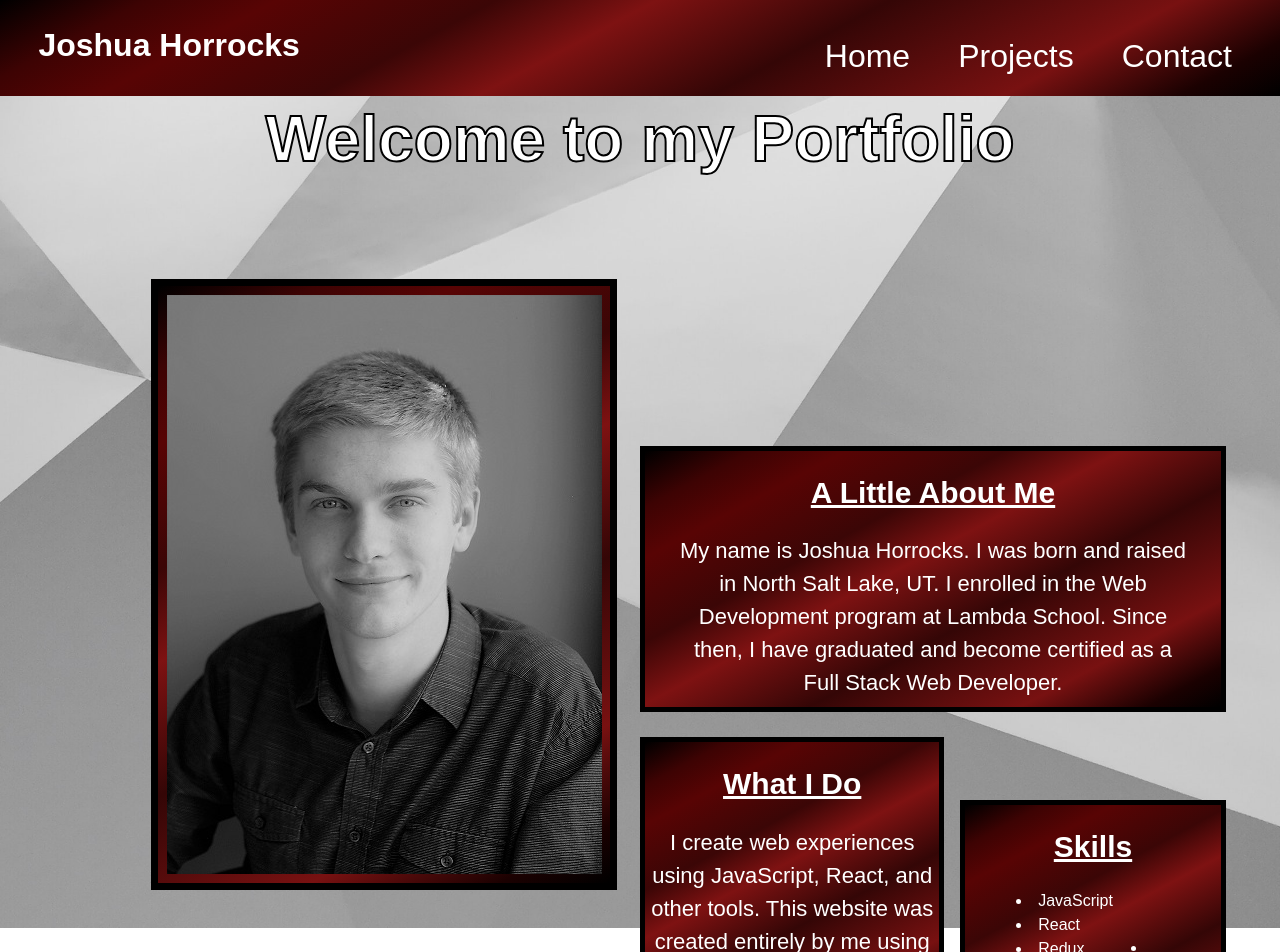
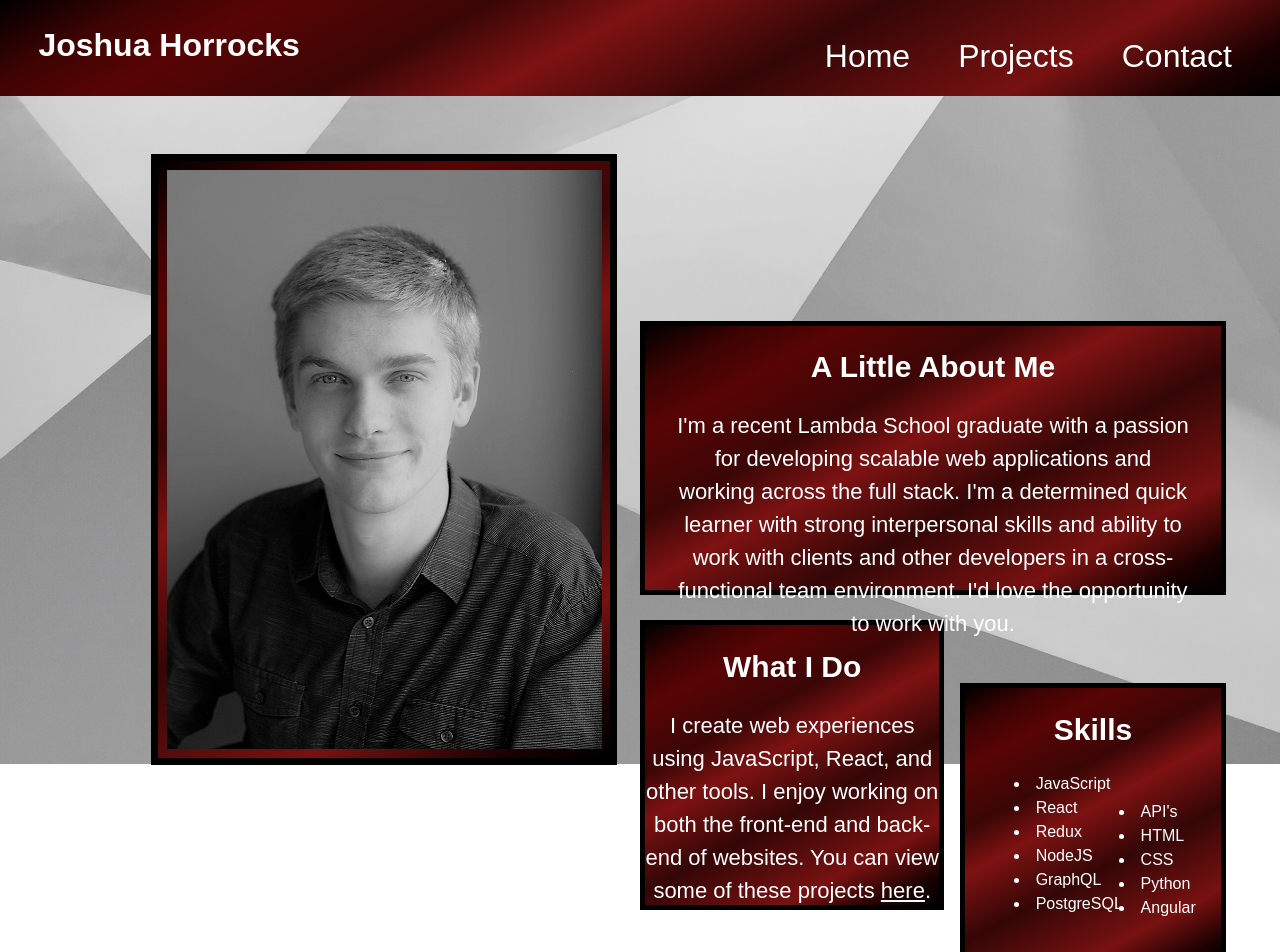
Before and after one commit to joshuabhorrocks/portfolio-website, a React (Create React App) app: page / in a window 1280 px wide. Shown: the top 952 px of the page. Built offline with nearby package versions, Linux system fonts and the light colour scheme.

Commit message:
Restructured the home page

```diff
--- a/src/components/Home/Home.css
+++ b/src/components/Home/Home.css
@@ -1,5 +1,5 @@
 #home-page {
-    height: 100vh;
+    height: 79.5vh;
     padding-top: 10%;
     background-image: url("../../media/grey-background.jpg");
     background-position: center;
@@ -7,14 +7,8 @@
     background-size: cover;
 }
 
-#home-main-title {
-    margin-bottom: 8%;
-    font-size: 8vh;
-    margin-top: -2%;
-    -webkit-text-stroke: 2px black;
-}
-
 #left-panel {
+    margin-top: 2%;
     margin-left: -40%;
     margin-bottom: -35%;
 }
@@ -29,7 +23,7 @@
 #right-panel {
     margin-left: 50%;
     width: 45%;
-    height: 32vh;
+    height: 33vh;
     background: rgb(0,0,0);
     background: linear-gradient(152deg, rgba(0,0,0,1) 0%, rgba(61,3,3,1) 10%, rgba(88,4,4,1) 19%, rgba(59,6,6,1) 34%, rgba(126,18,18,1) 45%, rgba(52,6,6,1) 61%, rgba(120,17,17,1) 81%, rgba(27,1,1,1) 93%, rgba(0,0,0,1) 100%);
     border: 5px solid black;
@@ -37,7 +31,6 @@
 
 #section-title {
     font-size: 3.75vh;
-    text-decoration: underline;
 }
 
 #bio-content {
@@ -75,11 +68,12 @@
 
 #skills-list {
     text-align: left;
+    font-size: 2vh;
 }
 
 #skills-left {
     width: 45%;
-    margin-left: 20%;
+    margin-left: 19%;
 }
 
 #skills-content-left {
@@ -87,12 +81,15 @@
 }
 
 #skills-right {
-    width: 50%;
-    margin-left: 35%;
-    margin-top: -38%;
+    width: 55%;
+    margin-left: 60%;
+    margin-top: -45%;
 }
 
 #skills-content-right {
-    margin-left: 60%;
     line-height: 1.5;
 }
+
+a {
+    color: white;
+}
--- a/src/components/Home/Home.js
+++ b/src/components/Home/Home.js
@@ -6,20 +6,18 @@ import profilepic from "../../media/profilepic.jpg";
 const Home = () => {
     return (
         <div id="home-page">
-            <h1 id="home-main-title">Welcome to my Portfolio</h1>
-
             <div id="left-panel">
                 <img id="profile-pic" src={profilepic} alt="joshua horrocks"/>
             </div>
 
             <div id="right-panel">
                 <h2 id="section-title">A Little About Me</h2>
-                <p id="bio-content">My name is Joshua Horrocks. I was born and raised in North Salt Lake, UT. I enrolled in the Web Development program at Lambda School. Since then, I have graduated and become certified as a Full Stack Web Developer.</p>
+                <p id="bio-content">I'm a recent Lambda School graduate with a passion for developing scalable web applications and working across the full stack. I'm a determined quick learner with strong interpersonal skills and ability to work with clients and other developers in a cross-functional team environment. I'd love the opportunity to work with you.</p>
             </div>
 
             <div id="skills-panel-right">
                 <h2 id="section-title">What I Do</h2>
-                <p id="skills-bio">I create web experiences using JavaScript, React, and other tools. This website was created entirely by me using JavaScript and React.</p>
+                <p id="skills-bio">I create web experiences using JavaScript, React, and other tools. I enjoy working on both the front-end and back-end of websites. You can view some of these projects <a href="/projects">here</a>.</p>
             </div>
 
             <div id="skills-panel-left">
@@ -38,7 +36,7 @@ const Home = () => {
                         <li id="skills-content-right">HTML</li>
                         <li id="skills-content-right">CSS</li>
                         <li id="skills-content-right">Python</li>
-                        <li id="skills-content-right">Data Structures</li>
+                        <li id="skills-content-right">Angular</li>
                     </div>
                 </div>
             </div>
--- a/src/components/Navbar/Navbar.css
+++ b/src/components/Navbar/Navbar.css
@@ -22,7 +22,6 @@
     display: flex;
     justify-content: flex-end;
     align-content: space-between;
-    /* border: 1px solid black; */
 }
 #nav-link-home {
     color: white;
@@ -30,7 +29,7 @@
     text-decoration: none;
 }
 #nav-link-home:hover {
-    color: black;
+    color: #b8b8b8;
 }
 
 #nav-link-projects {
@@ -40,7 +39,7 @@
 }
 
 #nav-link-projects:hover {
-    color: black;
+    color: #b8b8b8;
 }
 
 #nav-link-contact {
@@ -49,7 +48,7 @@
     text-decoration: none;
 }
 #nav-link-contact:hover {
-    color: black;
+    color: #b8b8b8;
 }
 
 /* Media Queries */
--- a/src/components/Projects/Projects.css
+++ b/src/components/Projects/Projects.css
@@ -12,7 +12,7 @@
     width: 50%;
     height: 20vh;
     background: rgb(0,0,0);
-    background: linear-gradient(360deg, rgba(0,0,0,1) 0%, rgba(61,3,3,1) 10%, rgba(88,4,4,1) 19%, rgba(59,6,6,1) 34%, rgba(126,18,18,1) 45%, rgba(52,6,6,1) 61%, rgba(120,17,17,1) 81%, rgba(27,1,1,1) 93%, rgba(0,0,0,1) 100%);
+    background: linear-gradient(40deg, rgba(0,0,0,1) 0%, rgba(61,3,3,1) 10%, rgba(88,4,4,1) 19%, rgba(59,6,6,1) 34%, rgba(126,18,18,1) 45%, rgba(52,6,6,1) 61%, rgba(120,17,17,1) 81%, rgba(27,1,1,1) 93%, rgba(0,0,0,1) 100%);
     border: 5px solid black;
 }
 
@@ -85,7 +85,7 @@
     width: 75%;
     height: 40vh;
     background: rgb(0,0,0);
-    background: linear-gradient(152deg, rgba(0,0,0,1) 0%, rgba(61,3,3,1) 10%, rgba(88,4,4,1) 19%, rgba(59,6,6,1) 34%, rgba(126,18,18,1) 45%, rgba(52,6,6,1) 61%, rgba(120,17,17,1) 81%, rgba(27,1,1,1) 93%, rgba(0,0,0,1) 100%);
+    background: linear-gradient(40deg, rgba(0,0,0,1) 0%, rgba(61,3,3,1) 10%, rgba(88,4,4,1) 19%, rgba(59,6,6,1) 34%, rgba(126,18,18,1) 45%, rgba(52,6,6,1) 61%, rgba(120,17,17,1) 81%, rgba(27,1,1,1) 93%, rgba(0,0,0,1) 100%);
     border: 7px solid black;
 }
 
```
